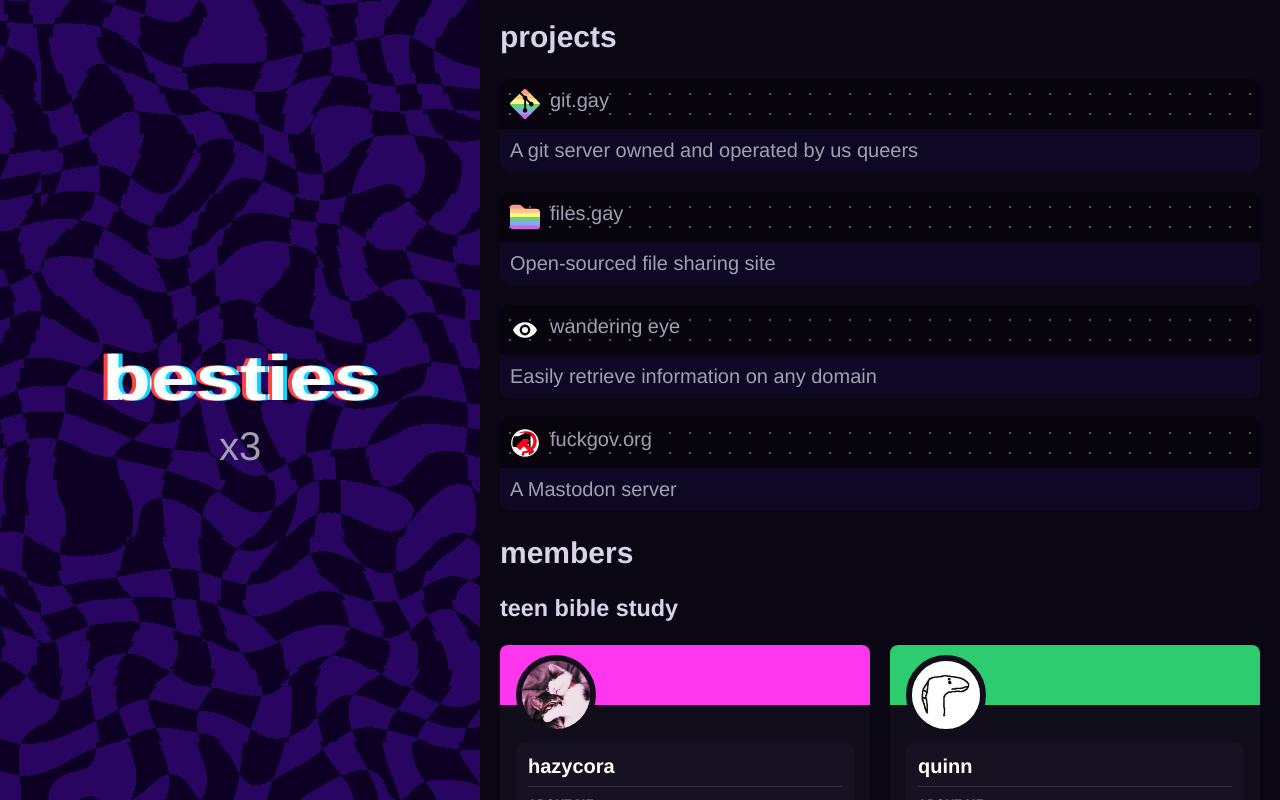
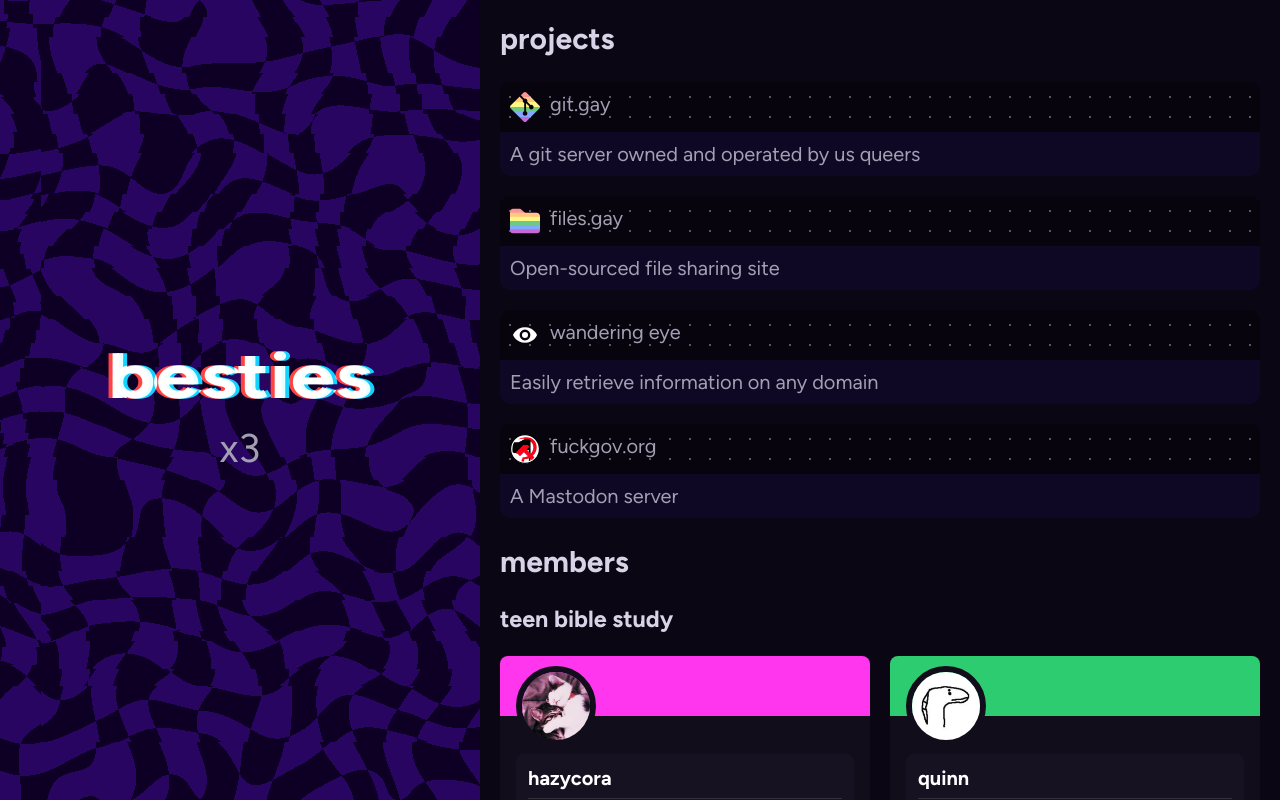
Before and after one commit to bestiesgc/besties.house, a SvelteKit app: page / in a window 1280 px wide. Built offline with nearby package versions, Linux system fonts and the light colour scheme.

Commit message:
fix font import

```diff
--- a/src/app.postcss
+++ b/src/app.postcss
@@ -1,3 +1,5 @@
+@import url('/static/figtree/style.css');
+
 :root {
 	--grey-100: #d8d4e8;
 	--grey-200: #a39fb2;
```
